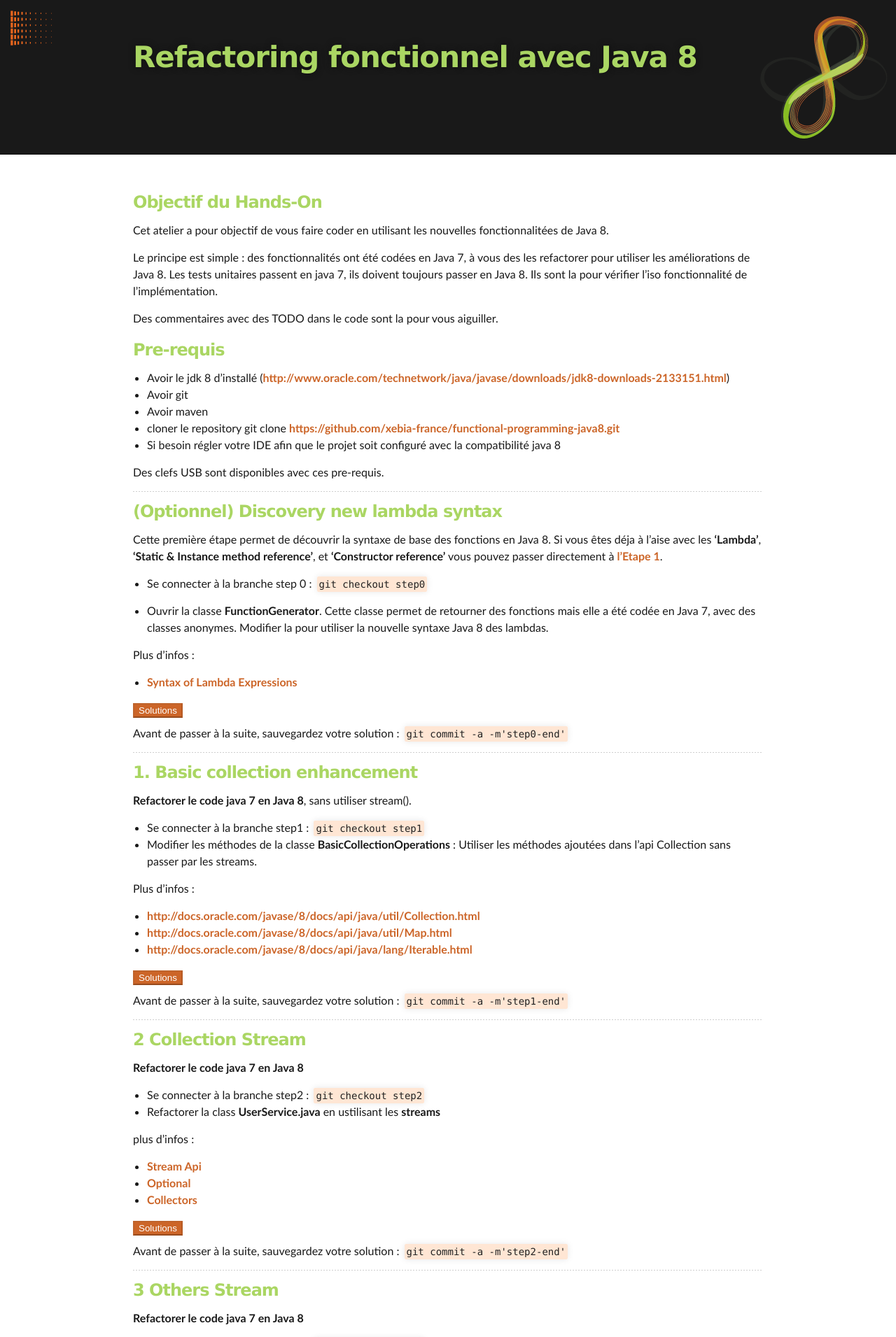
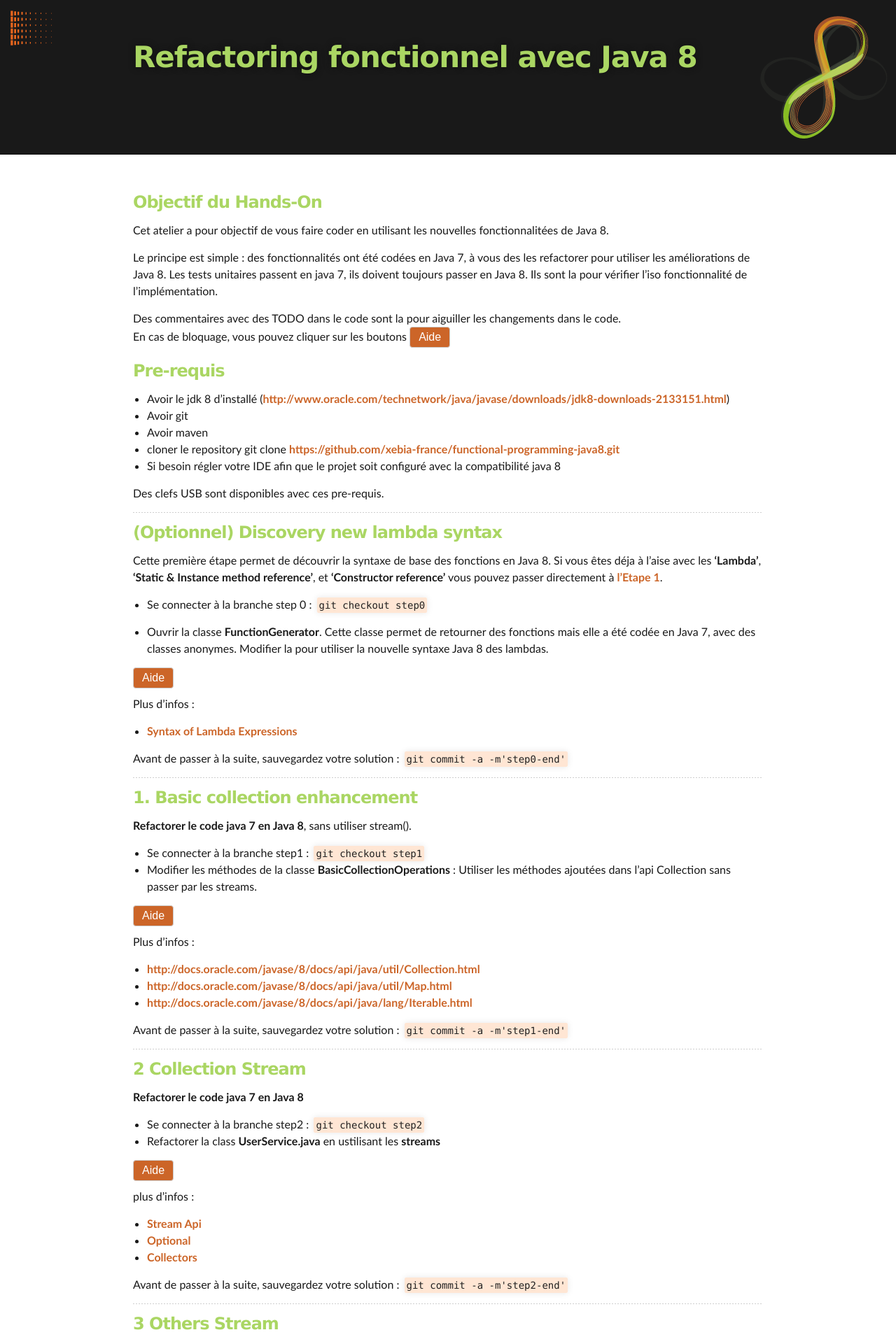
Before and after one commit to publicissapient-france/functional-programming-java8, a Jekyll site: the page built from index.md, in a window 1280 px wide. Shown: the top 1911 px of the page at 70% size. Built offline with Jekyll 4.4.1, drawn with Linux system fonts in a browser that asks for light colours; some of the changed text lies outside the part shown.

Commit message:
update after first play

```diff
--- a/index.md
+++ b/index.md
@@ -10,7 +10,8 @@
 Le principe est simple : des fonctionnalités ont été codées en Java 7, à vous des les refactorer pour utiliser les améliorations de Java 8.
 Les tests unitaires passent en java 7, ils doivent toujours passer en Java 8. Ils sont la pour vérifier l'iso fonctionnalité de l'implémentation.
 
-Des commentaires avec des TODO dans le code sont la pour vous aiguiller.
+Des commentaires avec des TODO dans le code sont la pour aiguiller les changements dans le code.
+En cas de bloquage, vous pouvez cliquer sur les boutons <button  type="button" class = "teaser">Aide</button>
 
 ### Pre-requis
 * Avoir le jdk 8  d'installé ([http://www.oracle.com/technetwork/java/javase/downloads/jdk8-downloads-2133151.html](http://www.oracle.com/technetwork/java/javase/downloads/jdk8-downloads-2133151.html))
@@ -230,8 +225,18 @@
 * **LocalDate.parse** et **LocalDateTime.parse** permettent de parser une date sous forme de chaîne de caractère et formatter cette dernière avec la méthode **ofPattern** de la classe **DateFormatter**.
 * La méthode **Period.between** permet de renvoyer un objet représentant une période entre deux **LocalDate**.
 * **LocalDateTime** simplifie la manipulation des dates. En effet il est possible d'appeler directement les méthodes **plusMinutes** ou **minusMinutes**, etc.
+* **ZonedDateTime** représente une date avec l'heure et une timezone. Exemple :
+{% highlight java %}//Le 20/12/2014 11:30:00 Europe/Paris
+ZonedDateTime zonedDateTime = ZonedDateTime.of(2014, 12, 20, 11, 30, 0, 0, ZoneId.of("Europe/Paris"));
+{% endhighlight %}
 * Pour gérer les TimeZone, les méthodes **atZone** et **withZoneSameInstant** permettent d'appliquer ou de convertir des timezones d'object DateTime.
 </blockquote>
+
+Plus d'infos :
+
+ * [http://docs.oracle.com/javase/8/docs/api/java/time/package-summary.html](http://docs.oracle.com/javase/8/docs/api/java/time/package-summary.html)
+ * [http://docs.oracle.com/javase/8/docs/api/java/time/format/DateTimeFormatter.html](http://docs.oracle.com/javase/8/docs/api/java/time/format/DateTimeFormatter.html)
+ * [http://docs.oracle.com/javase/tutorial/datetime/iso/period.html](http://docs.oracle.com/javase/tutorial/datetime/iso/period.html)
 
  Avant de passer à la suite, sauvegardez votre solution : `git commit -a -m'step4-end' `
 
--- a/javascripts/main.js
+++ b/javascripts/main.js
@@ -1,7 +1,7 @@
 jQuery(document).ready(function() {
   jQuery(".help").wrap('<div></div>')
   jQuery(".help").append('<Strong>Si vous êtes toujours bloqué vous pouvez allez regarder sur la branche solution:</strong> <br/> <code>git checkout step*-solution</code>')
-  jQuery(".help").before('<button  type="button" class = "teaser">Solutions</button>')
+  jQuery(".help").before('<button  type="button" class = "teaser">Aide</button>')
   jQuery(".help").hide();
   jQuery(document).on('click', '.teaser', function() {
     jQuery(this).next(".help").slideToggle(500);
--- a/stylesheets/stylesheet.css
+++ b/stylesheets/stylesheet.css
@@ -189,6 +189,11 @@
   background-color:#CC6528;
   border-color: rgba(0, 0, 0, 0.1) rgba(0, 0, 0, 0.1) rgba(0, 0, 0, 0.25);
   color:#FFFFFF;
+  font-size: 16px;
+  padding: 4px 12px;
+  line-height: 20px;
+  border: 1px solid #cccccc;
+  border-radius: 4px;
 }
 
 pre code {
```
Also changed, not shown: other parts of index.md (+30 -36 lines).
